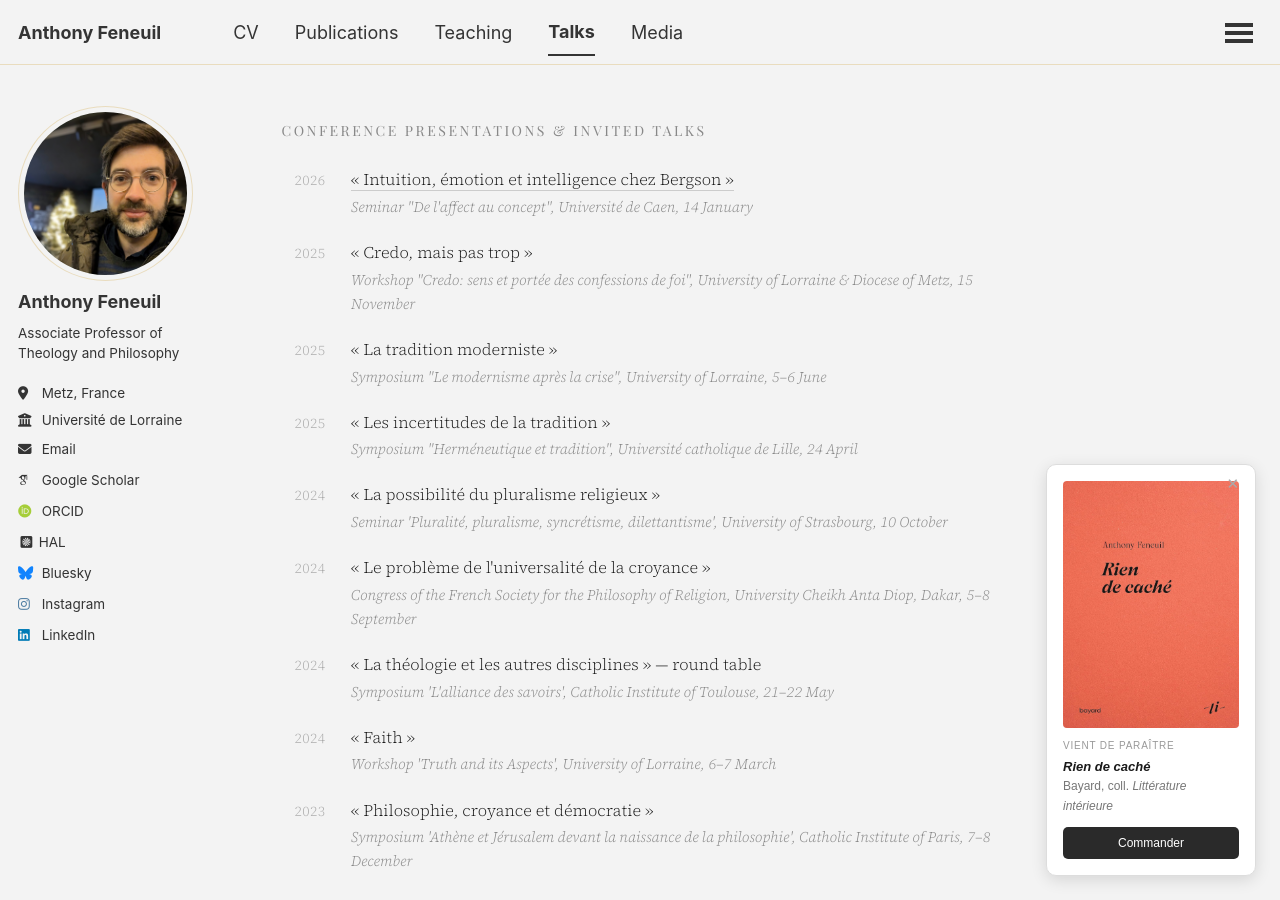
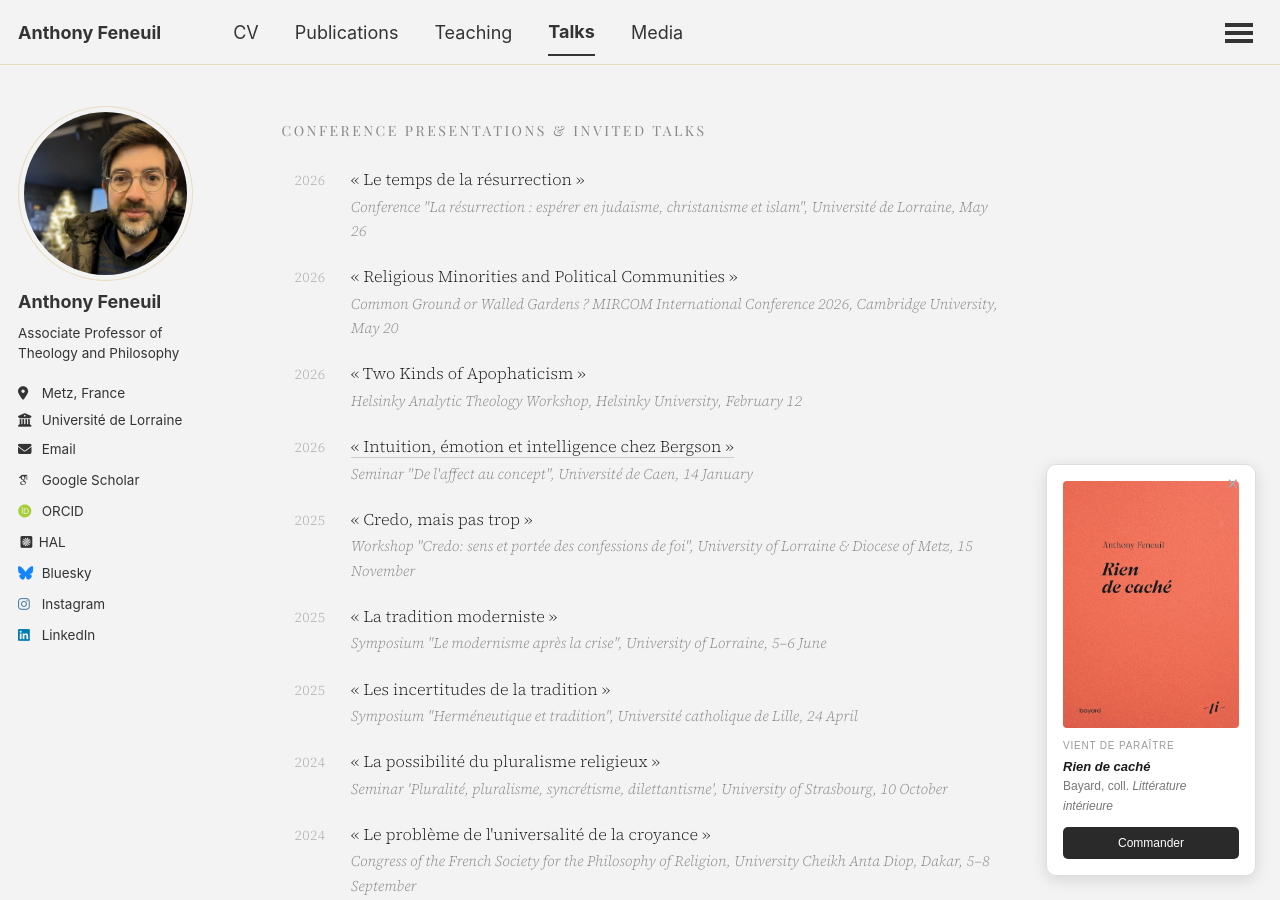
Before and after one commit to anfnl/anfnl.github.io, a Jekyll site: the page built from _pages/talks.md, in a window 1280 px wide and 900 px high. Built offline with Jekyll 4.4.1, drawn with Linux system fonts in a browser that asks for light colours; some web fonts are replaced; a script that is not in the unit is left out.

Commit message:
Update talks.md

```diff
--- a/_pages/talks.md
+++ b/_pages/talks.md
@@ -31,6 +31,12 @@ author_profile: true
 <div class="talk-wrap">
 
 <p class="talk-section-title">Conference Presentations & Invited Talks</p>
+
+<div class="talk-entry"><div class="talk-year">2026</div><div class="talk-body">« Le temps de la résurrection »<span class="talk-note">Conference "La résurrection : espérer en judaïsme, christanisme et islam", Université de Lorraine, May 26</span></div></div>
+
+<div class="talk-entry"><div class="talk-year">2026</div><div class="talk-body">« Religious Minorities and Political Communities »<span class="talk-note">Common Ground or Walled Gardens ? MIRCOM International Conference 2026, Cambridge University, May 20</span></div></div>
+
+<div class="talk-entry"><div class="talk-year">2026</div><div class="talk-body">« Two Kinds of Apophaticism »<span class="talk-note">Helsinky Analytic Theology Workshop, Helsinky University, February 12</span></div></div>
 
 <div class="talk-entry"><div class="talk-year">2026</div><div class="talk-body"><a href="https://mrsh.hypotheses.org/12162">« Intuition, émotion et intelligence chez Bergson »</a><span class="talk-note">Seminar "De l'affect au concept", Université de Caen, 14 January</span></div></div>
 
```
